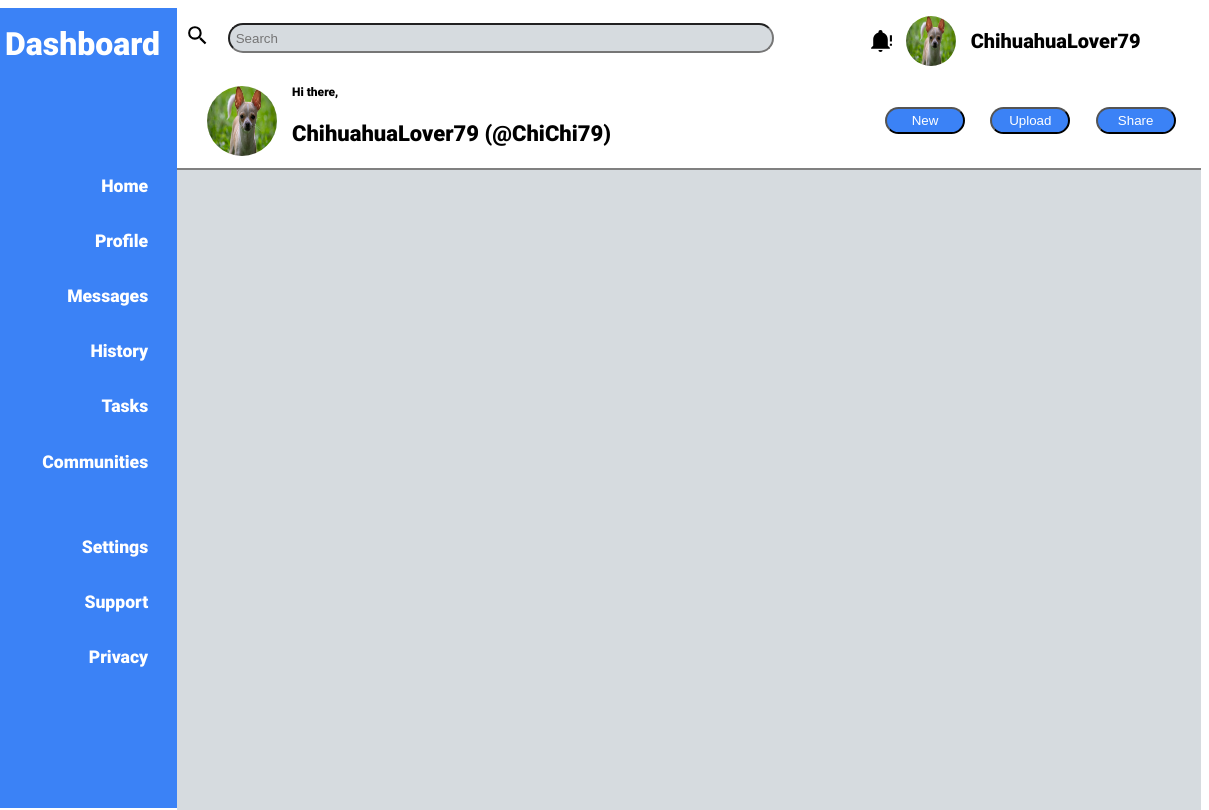
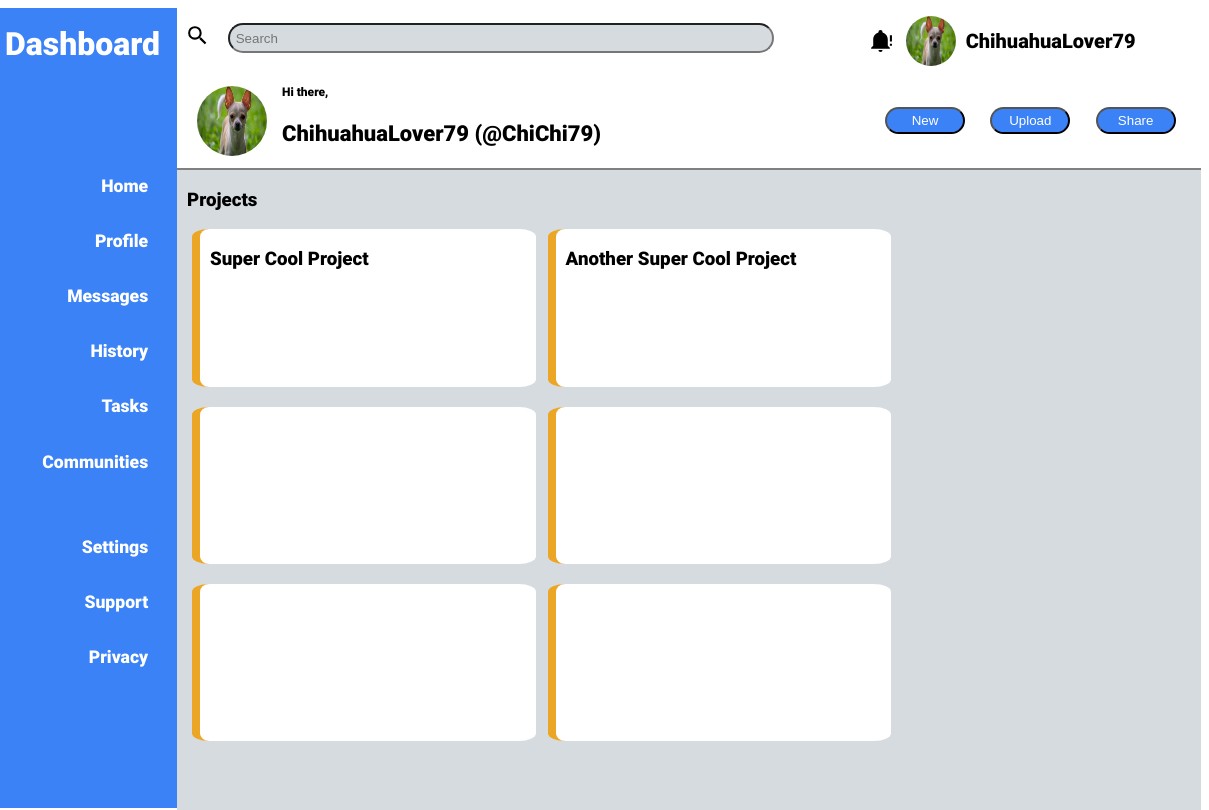
Before and after one commit to Irongael/Admin-Dash, a plain HTML site: page index.html in a window 1280 px wide. Shown: the full height of the page, 71-1280 px from the left. Drawn offline with Linux system fonts and the light colour scheme.

Commit message:
basic setup of project cards in content

```diff
--- a/css/style.css
+++ b/css/style.css
@@ -105,6 +105,7 @@ a:active {
     background-color: #D6DBDF;
     width: 80vw;
     height: 80vh;
+    display: flex;
 }
 
 .profile-div {
@@ -122,7 +123,7 @@ a:active {
 
 .username-sm {
     font-size: 20px;
-    padding-left: 10px;
+    padding-left: 5px;
 }
 
 .header-greeting {
@@ -133,7 +134,7 @@ a:active {
 div.header-greeting > img.profile-pic {
     width: 70px;
     height: 70px;
-    margin: 0 10px 0 25px;
+    margin: 0 10px 0 15px;
 }
 
 .greeting-box {
@@ -168,6 +169,29 @@ div.header-greeting > img.profile-pic {
     color: #3b82f6;
 }
 
-.content-div {
+.project-div {
+    height: 100%;
+    width: 75%;
+}
+
+.card-div {
     display: grid;
+    grid-template-columns: 1fr 1fr;
+    grid-template-rows: 1fr 1fr 1fr;
+    gap: 20px;
+    height: 80%;
+    width: 90%;
+    padding-left: 15px;
 }
+
+.project-text {
+    padding-left: 10px;
+}
+
+.project-card {
+    background-color: white;
+    height: 100%;
+    width: 100%;
+    border-radius: 5%;
+    border-left: solid 8px rgb(236, 166, 37);
+}
--- a/index.html
+++ b/index.html
@@ -80,7 +80,24 @@
                 </div>
             </div>
             <div class="content-div">
+                <div class="project-div">
+                    <h3 class="project-text">Projects</h3>
+                    <div class="card-div">
+                        <div class="project-card">
+                            <h3 class="project-text">Super Cool Project</h3>
+                        </div>
+                        <div class="project-card">
+                            <h3 class="project-text">Another Super Cool Project</h3>
+                        </div>
+                        <div class="project-card"></div>
+                        <div class="project-card"></div>
+                        <div class="project-card"></div>
+                        <div class="project-card"></div>
+                    </div>
+                </div>
+                <div class="announce-div">
 
+                </div>
             </div>
         </div>
     </div>
```
